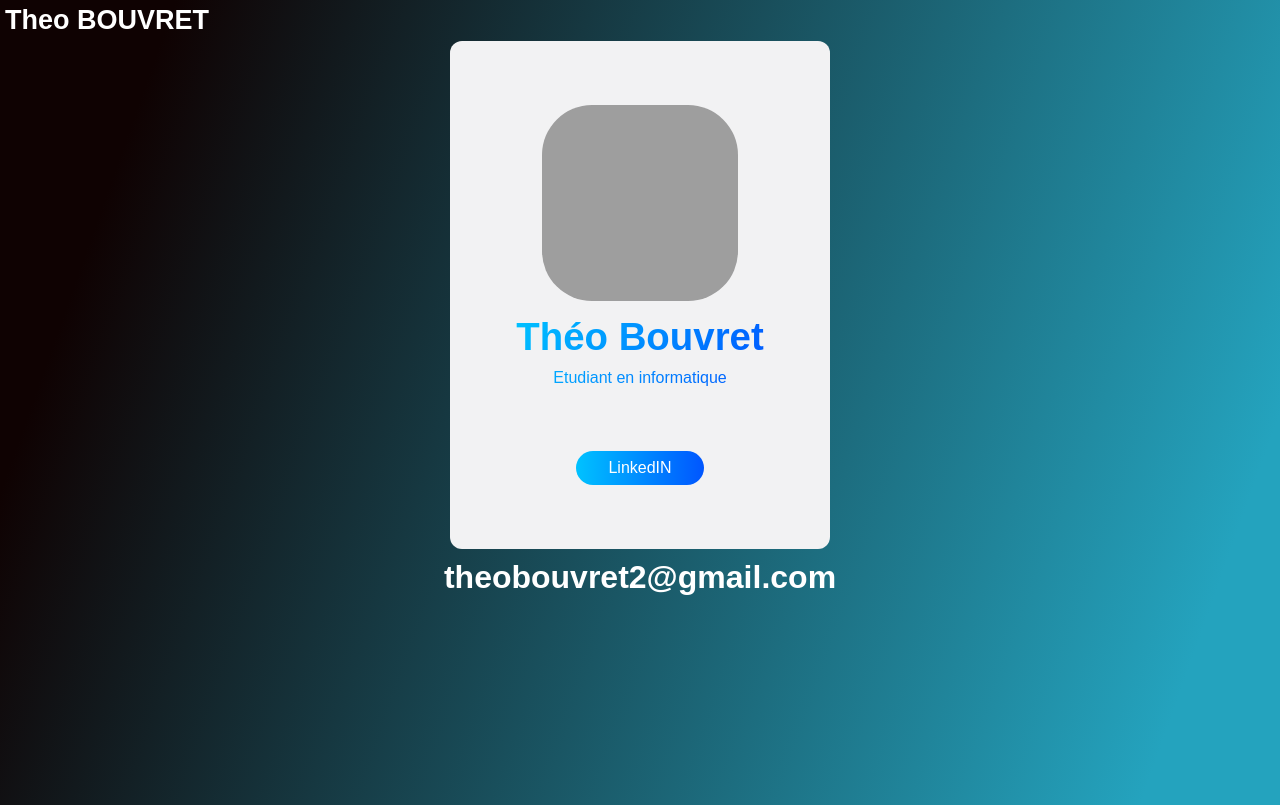
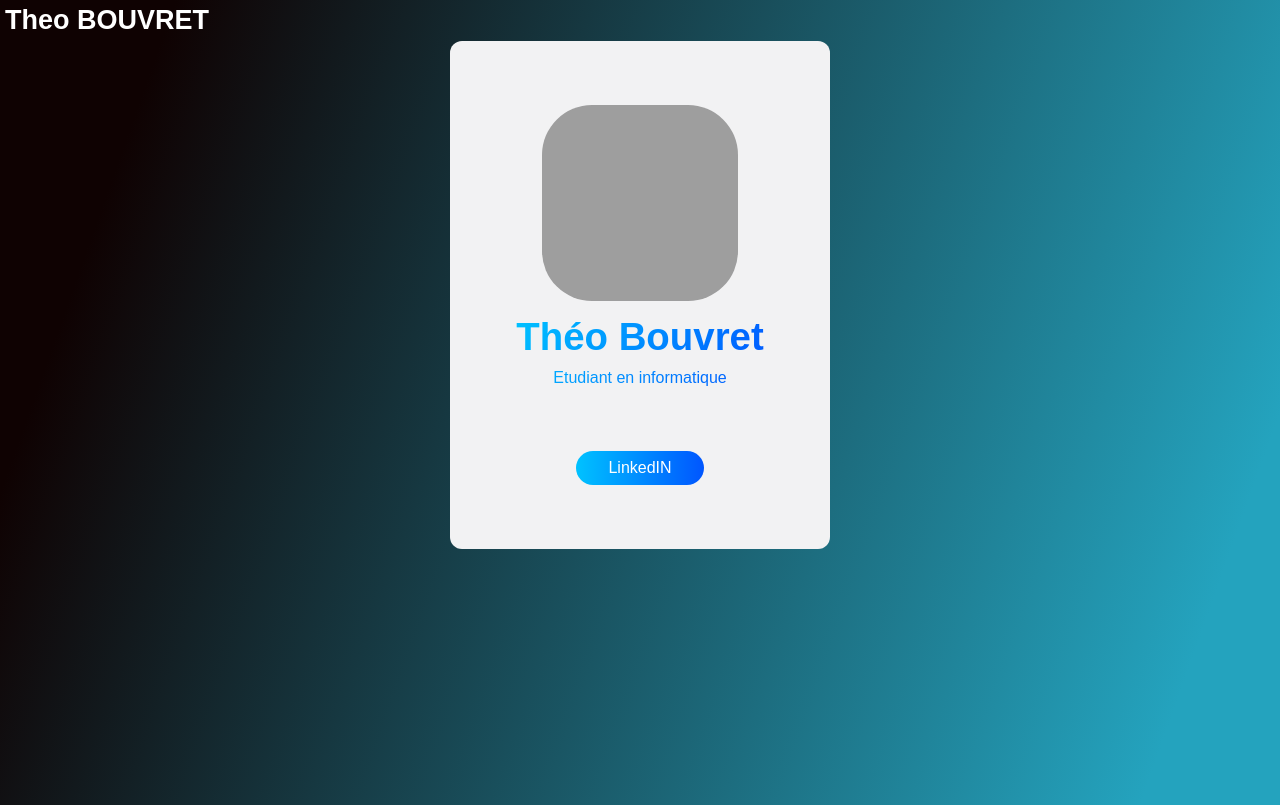
Before and after one commit to TOB89/TestWeb, a plain HTML site: page index.html in a window 1280 px wide. Drawn offline with Linux system fonts and the light colour scheme; grey boxes are pictures that could not be loaded; a web font is replaced by a local one.

Commit message:
Update index.html

```diff
--- a/index.html
+++ b/index.html
@@ -35,7 +35,7 @@
   </div>
 </div>
 <div class="mail">
-  <h1>theobouvret2@gmail.com</h1>
+  <!--<h1>theobouvret2@gmail.com</h1>-->
 </div>
 
 </body>
```
